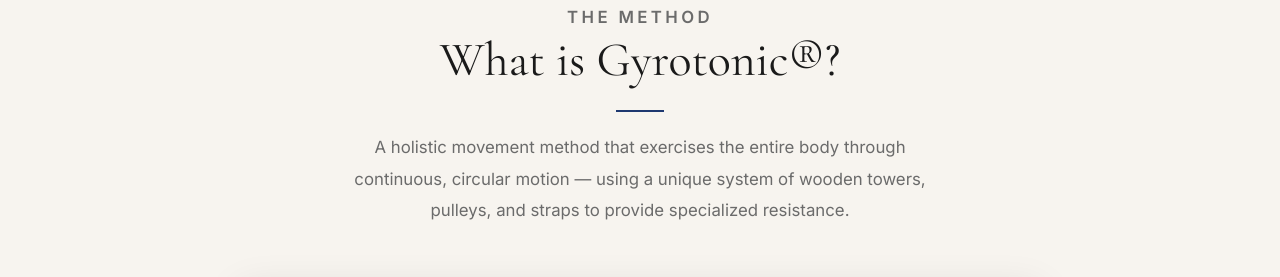
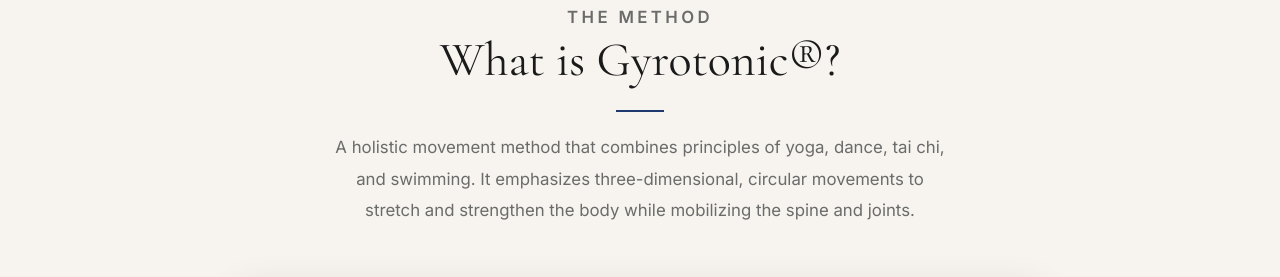
Before and after one commit to l8blo0om/betterwithniia, a plain HTML site: page classes.html in a window 1280 px wide. Shown: the part 3338-3615 px from the top of the page. Drawn offline with nearby package versions, Linux system fonts and the light colour scheme; a script that the page names is missing.

Commit message:
Update Gyrotonic description — yoga, dance, tai chi, swimming

```diff
--- a/classes.html
+++ b/classes.html
@@ -199,7 +199,7 @@
       <p class="eyebrow">The Method</p>
       <h2>What is Gyrotonic®?</h2>
       <div class="divider divider-center"></div>
-      <p style="max-width:620px;margin:0 auto;color:var(--gray);line-height:1.9;">A holistic movement method that exercises the entire body through continuous, circular motion — using a unique system of wooden towers, pulleys, and straps to provide specialized resistance.</p>
+      <p style="max-width:620px;margin:0 auto;color:var(--gray);line-height:1.9;">A holistic movement method that combines principles of yoga, dance, tai chi, and swimming. It emphasizes three-dimensional, circular movements to stretch and strengthen the body while mobilizing the spine and joints.</p>
     </div>
 
     <!-- VIDEO -->
```
